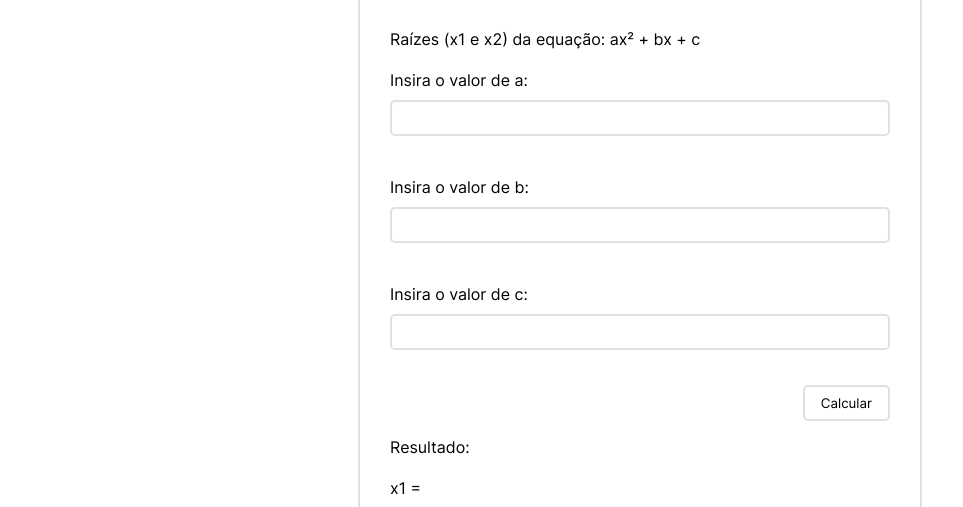
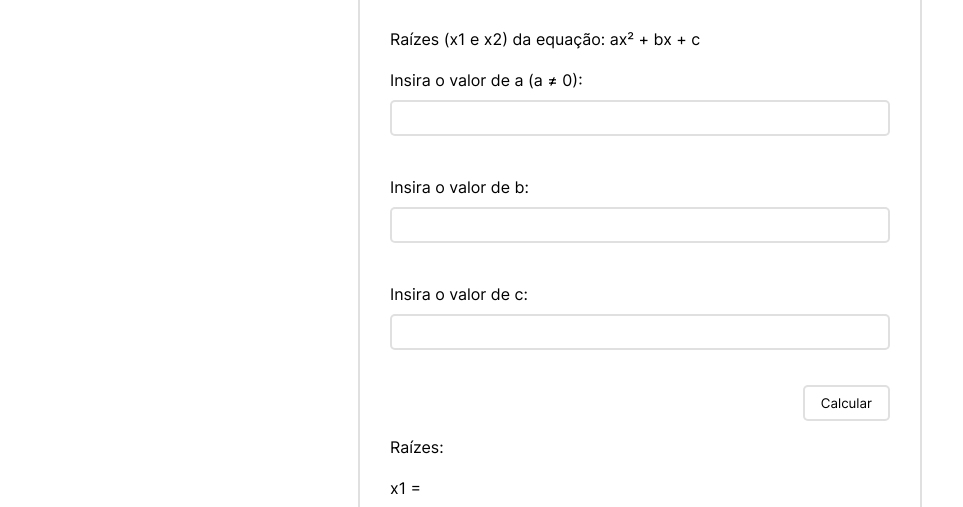
Before and after one commit to eliascarv/Vue-Bhaskara, a Vue app: page / in a window 1280 px wide. Shown: the part 130-637 px from the top of the page, without its empty margins (0-963 px from the left). Built offline with nearby package versions, Linux system fonts and the light colour scheme.

Commit message:
Algumas mudanças no text do formulário

```diff
--- a/src/components/Formulario.vue
+++ b/src/components/Formulario.vue
@@ -2,14 +2,14 @@
   <div>
     <form @submit="enviarForm($event)">
       <p>Raízes (x1 e x2) da equação: ax² + bx + c</p>
-      <p>Insira o valor de a:</p>
+      <p>Insira o valor de a (a ≠ 0):</p>
       <input type="number" v-model="a" /><br />
       <p>Insira o valor de b:</p>
       <input type="number" v-model="b" /><br />
       <p>Insira o valor de c:</p>
       <input type="number" v-model="c" /><br />
       <button type="submit">Calcular</button>
-      <p>Resultado:</p>
+      <p>Raízes:</p>
       <p>x1 = {{ x1 }}</p>
       <p>x2 = {{ x2 }}</p>
     </form>
```
